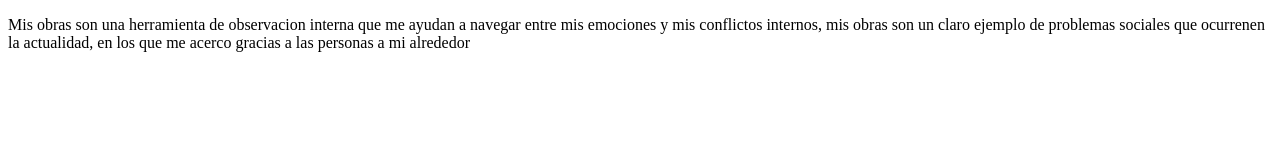
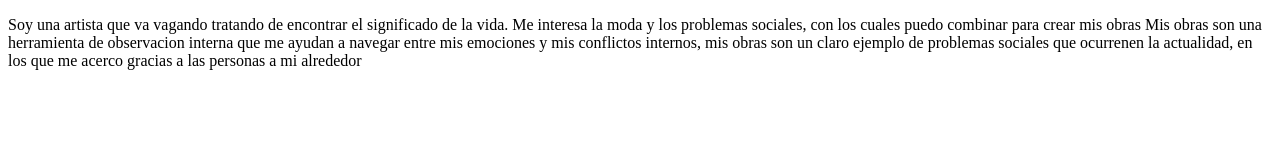
Before and after one commit to Dafne359/Genderless, a plain HTML site: page index.html in a window 1280 px wide. Drawn offline with Linux system fonts and the light colour scheme.

Commit message:
Update index.html

```diff
--- a/index.html
+++ b/index.html
@@ -8,6 +8,10 @@
 <meta name="viewport" content="width=device-width, initial-scale=1.0">
 </head>
 <body>
-    <p>Mis obras son una herramienta de observacion interna que me ayudan a navegar entre mis emociones y mis conflictos internos, mis obras son un claro ejemplo de problemas sociales que ocurrenen la actualidad, en los que me acerco gracias a las personas a mi alrededor   </p>
+    <p> Soy una artista que va vagando tratando de encontrar el significado de la vida.
+        Me interesa la moda y los problemas sociales, con los cuales puedo combinar para crear mis obras
+        Mis obras son una herramienta de observacion interna que me ayudan a navegar entre mis emociones y mis conflictos internos, mis obras son un claro ejemplo de problemas sociales que ocurrenen la actualidad, en los que me acerco gracias a las personas a mi alrededor
+
+    </p>
 </body>
 </html>
```
